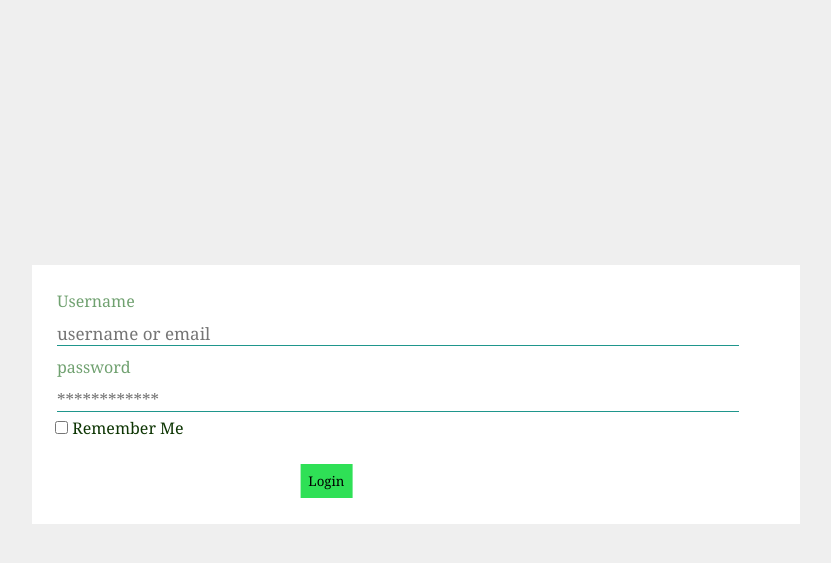
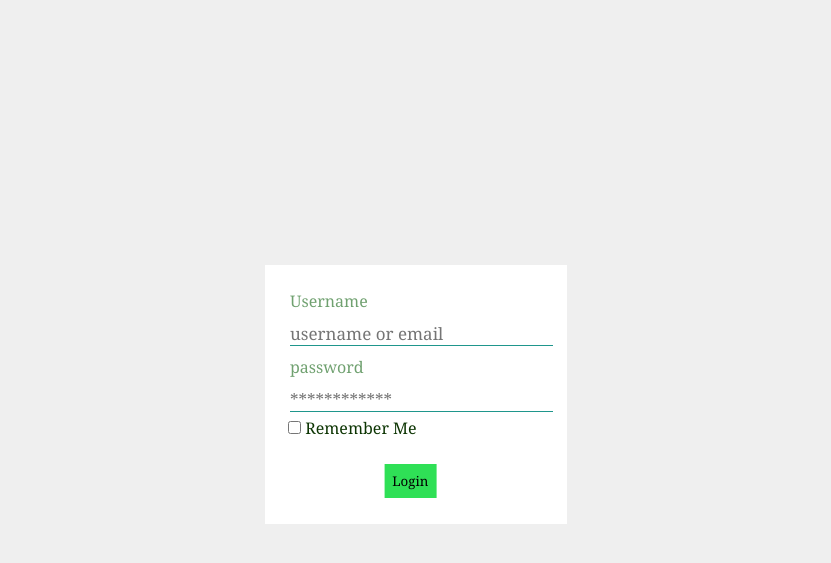
Before and after one commit to T-manuel/Side-Hustle-Tasks-3, a PHP site: page /login.php in a window 1280 px wide. Shown: the top 563 px of the page, without its empty margins (224-1055 px from the left). Run offline with PHP 8.4, Linux system fonts and the light colour scheme; data that the repository does not hold is empty.

Commit message:
Update login.css

```diff
--- a/login.css
+++ b/login.css
@@ -16,7 +16,7 @@ body {
 .container {
   background: white;
   position: relative;
-  min-width: 60%;
+  max-width: 70%;
   margin-top: 10px;
 }
 
```
